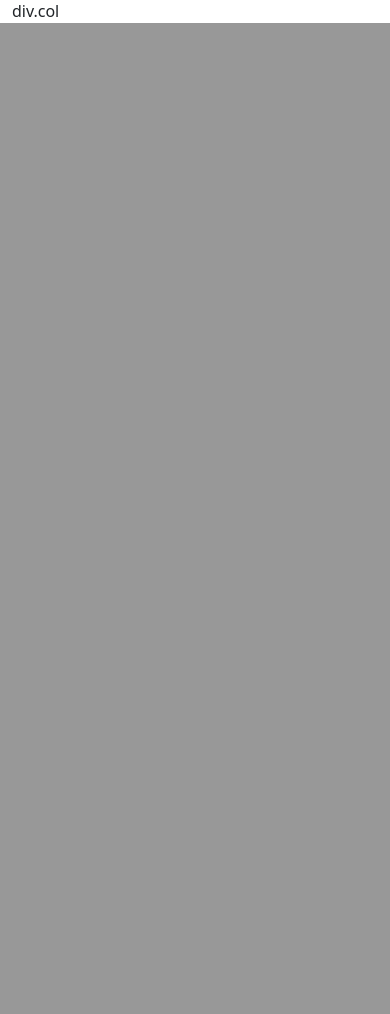
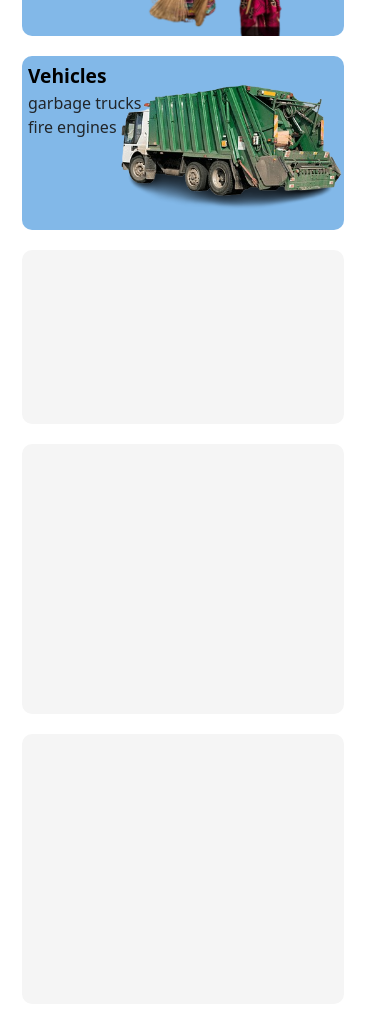
Before and after one commit to anurag6569201/Hack-Ndore-Inventory-Management, a Django app: page / in a window 390 px wide. Shown: the part 845-1859 px from the top of the page. Before the commit the page ends 868 px from the top, so only its background shows below. Run offline with Django 5.2, Linux system fonts and the light colour scheme.

Commit message:
added machinery setup

```diff
--- a/core/static/core/css/welcome.css
+++ b/core/static/core/css/welcome.css
@@ -1,3 +1,7 @@
+@font-face {
+    font-family: 'CustomFont';
+    src: url('../fonts/Gazpacho.ttf') format('truetype');
+}
 /* navbar */
 .navbar{
     -webkit-box-shadow: 10px 10px 102px 8px rgba(0,0,0,0.75);
@@ -20,53 +24,71 @@
     color: #226ba9;
 }
 
-/* crousal css */
-.swiper {
-    width: 100%;
-    height: 100vh;
+/* feature css */
+.features-section{
+    display: flex;
+    flex-wrap: wrap;
+    justify-content: space-around;
+}
+.feature {
+    position: relative;
+    padding: 10px;
+}
+.feature-content{
+    background-color: #f5f5f5;
+    height: 174px;
+    border-radius: 10px;
+}
+.feature-content-odd{
+    background-color: #f5f5f5;
+    height: 270px;
+    border-radius: 10px;
 }
 
-.swiper-slide {
-    text-align: center;
-    font-size: 18px;
-    background: #fff;
-    display: flex;
-    justify-content: center;
+/* feature-main-text css */
+.feature-text-div{
+    margin-top: 20vh;
+}
+.feature-main-text{
+    font-size: 5em;
+    font-weight: 600;
+    font-family: 'CustomFont', sans-serif;
+}
+.feature-main-text span{
+    color: #236aa9;
+    font-weight: 800;
+}
+.feature-main-text-para{
+    font-size: 2em;
+    line-height: 38px;
+}
+.features-section .feature-content1{
+    background-image: url(../image/fem_div.png);
+    background-position: bottom right;
+    background-repeat: no-repeat;
+    background-size: contain;
+    background-color: #82b8e8;
+}
+.features-section .feature-content2{
+    background-image: url(../image/vic_div.png);
+    background-position: bottom right;
+    background-repeat: no-repeat;
+    background-size: 70%;
+    background-color: #82b8e8;
 }
 
-.swiper-slide img {
-    display: block;
-    width: 100%;
-    height: 100%;
-    object-fit: cover;
+
+.main-text-li{
+    position: absolute;
+    top: 1em;
+    left: 1em;
 }
-
-.autoplay-progress {
-    position: absolute;
-    right: 16px;
-    bottom: 16px;
-    z-index: 10;
-    width: 48px;
-    height: 48px;
-    display: flex;
-    align-items: center;
-    justify-content: center;
-    font-weight: bold;
-    color: var(--swiper-theme-color);
+.text-features{
+    color: black;
+    font-weight: 800;
+    font-size: 1.2em;
+    font-weight: 600;
 }
-
-.autoplay-progress svg {
-    --progress: 0;
-    position: absolute;
-    left: 0;
-    top: 0px;
-    z-index: 10;
-    width: 100%;
-    height: 100%;
-    stroke-width: 4px;
-    stroke: var(--swiper-theme-color);
-    fill: none;
-    stroke-dashoffset: calc(125.6px * (1 - var(--progress)));
-    stroke-dasharray: 125.6;
-    transform: rotate(-90deg);
+.main-text-li{
+    list-style: none;
 }
--- a/core/templates/core/app/welcome.html
+++ b/core/templates/core/app/welcome.html
@@ -3,39 +3,50 @@
 
 {% block index %}
 
-<div class="container-fluid">
+<div class="container-fluid" style="margin-top: 100px;">
   <div class="row">
-    <div class="col-md-12 p-0">
-      <div class="swiper mySwiper">
-        <div class="swiper-wrapper">
-            <div class="swiper-slide">
-                <img src="../../../static/core/image/female." alt="">
+    <div class="col-md-6">
+      <div class="feature-text-div">
+        <h1 class="feature-main-text">IMC <span>Inventory</span></h1>
+      <span class="feature-main-text-para">IMC Indore uses Blinklog for efficient stock control, minimizing waste and optimizing inventory levels.</span>
+      </div>
+    </div>
+    <div class="col-md-6 row features-section">
+      <div class="row col-md-5" style="flex-direction: column;">
+        <div class="feature col-md-12">
+          <a href="">
+            <div class="feature-content feature-content1">
+              <div class="main-text-li" style="display: flex;align-items: left;justify-content: left;flex-direction: column;">
+                <span class="text-features">Machinery</span>
+                <span class="text-features">Non-Machinery</span>
+              </div>
             </div>
-            <div class="swiper-slide">
-                <img src="../../../static/core/image/male." alt="">
+          </a>
+        </div>
+        <div class="feature col-md-12">
+          <div class="feature-content feature-content2">
+            <div class="main-text-li">
+              <span class="text-features">Vehicles</span>
+              <li>garbage trucks</li>
+              <li>fire engines</li>
             </div>
-            <div class="swiper-slide">
-                <img src="../../../static/core/image/waste." alt="">
-            </div>
+          </div>
         </div>
-        <div class="swiper-button-next mySwiper-swiper-button-next"></div>
-        <div class="swiper-button-prev mySwiper-swiper-button-prev"></div>
-        <div class="swiper-pagination mySwiper-swiper-pagination"></div>
-        <div class="autoplay-progress" style="opacity: 0;">
-            <svg viewBox="0 0 48 48">
-                <circle cx="24" cy="24" r="20"></circle>
-            </svg>
-            <span></span>
+        <div class="feature col-md-12">
+          <div class="feature-content"></div>
         </div>
-    </div>
-    </div>
-  </div>
-  <div class="row">
-    <div class="col-md-6"></div>
-    <div class="col-md-6">
-      div.col
+      </div>
+      <div class="row col-md-7">
+        <div class="feature col-md-12">
+          <div class="feature-content-odd"></div>
+        </div>
+        <div class="feature col-md-12">
+          <div class="feature-content-odd"></div>
+        </div>
+      </div>
     </div>
   </div>
 </div>
+</div>
 
 {% endblock index %}
--- a/core/templates/core/elements/navbar.html
+++ b/core/templates/core/elements/navbar.html
@@ -1,4 +1,4 @@
-<nav class="navbar bg-body-tertiary fixed-top">
+<nav class="navbar bg-body-tertiary fixed-top" id="navbar">
     <div class="container-fluid">
         <div class="navbar-logo-div">
             <img class="logo-img" src="../../../static/core/image/logo.png" alt="">
--- a/core/templates/core/elements/script.html
+++ b/core/templates/core/elements/script.html
@@ -1,6 +1,3 @@
 {% load static %}
-<!-- Swiper JS -->
-<script src="https://cdn.jsdelivr.net/npm/swiper@11/swiper-bundle.min.js"></script>
-
 <!-- welcome js -->
 <script src="{% static 'core/js/welcome.js' %}"></script>
--- a/core/templates/core/elements/style.html
+++ b/core/templates/core/elements/style.html
@@ -1,6 +1,3 @@
 {% load static %}
-<!-- Link Swiper's CSS -->
-<link rel="stylesheet" href="https://cdn.jsdelivr.net/npm/swiper@11/swiper-bundle.min.css" />
-
 <!-- welcome css -->
 <link rel="stylesheet" href="{% static 'core/css/welcome.css' %}">
```
Also changed, not shown: core/static/core/js/welcome.js (+12 -25 lines), core/static/core/fonts/Gazpacho.ttf (added), core/static/core/image/fem_div.png (added), core/static/core/image/vic_div.png (added), 5 other files.
